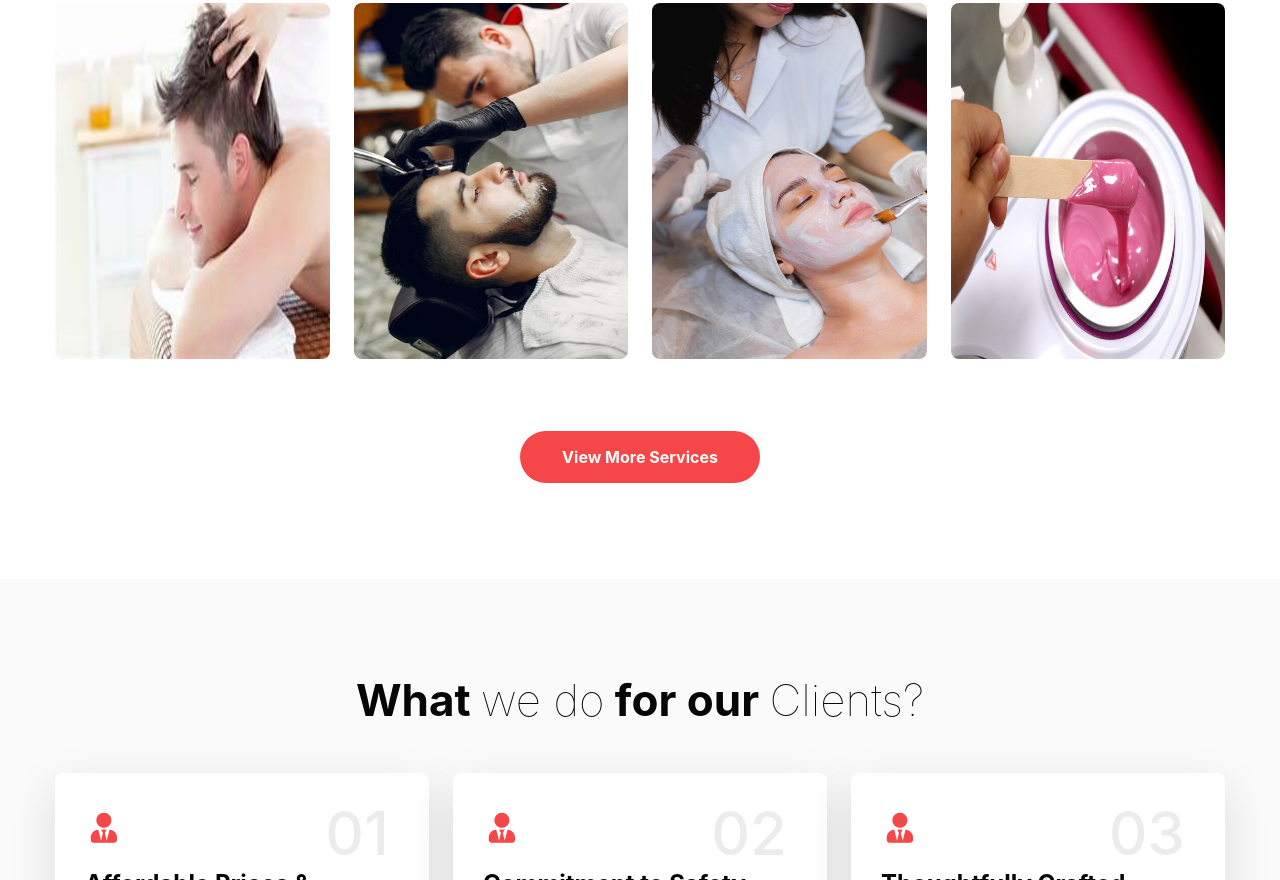
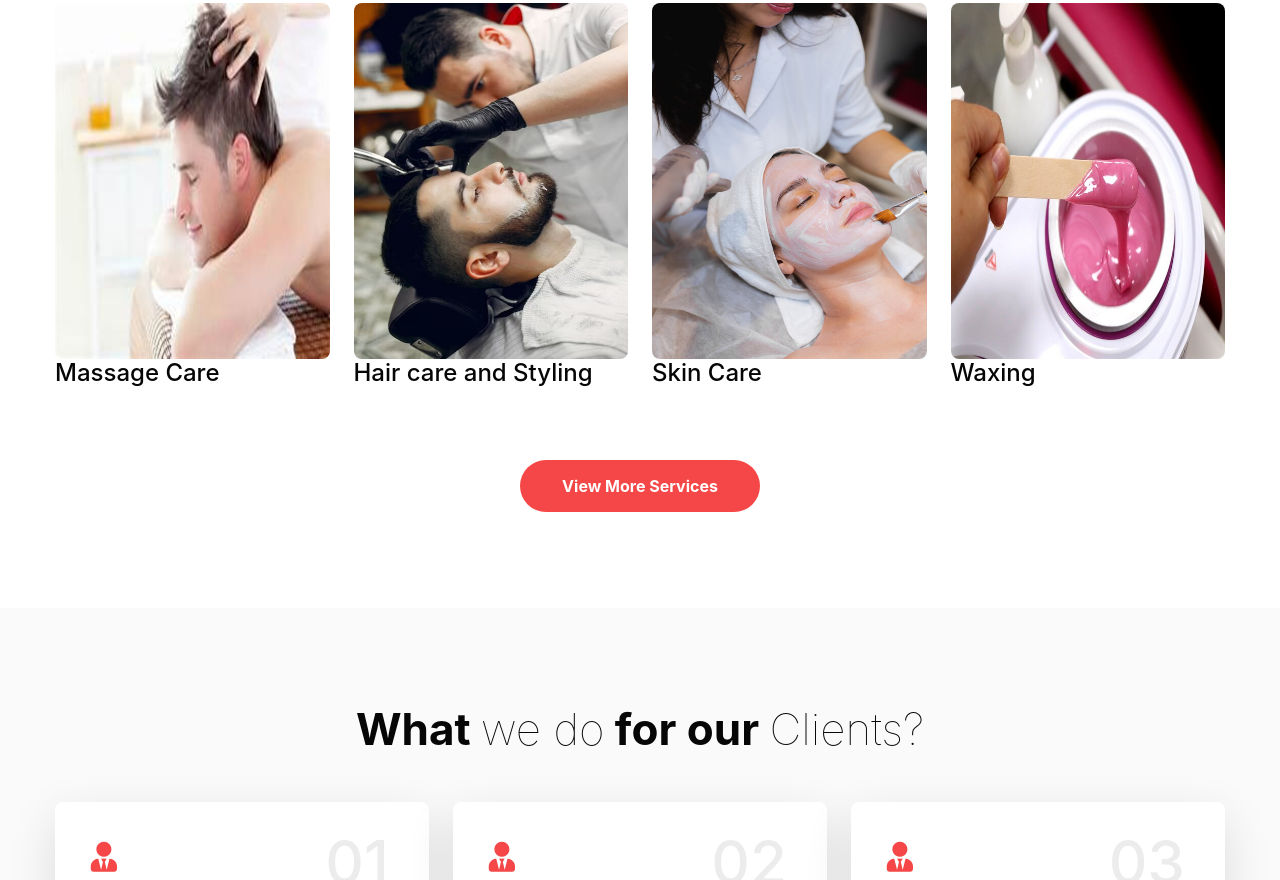
Before and after one commit to neethurajeev/gsrdivine, a plain HTML site: page index.html in a window 1280 px wide. Shown: the part 991-1871 px from the top of the page. Drawn offline with Linux system fonts and the light colour scheme; files whose address does not match are found by name.

Commit message:
Update index.html

```diff
--- a/index.html
+++ b/index.html
@@ -19,9 +19,9 @@
         <div class="container">
             <nav class="navbar navbar-expand-lg navbar-light">
                 <a class="navbar-brand" href="index.html" style="line-height: 1.5;">
-                    <!-- <img src="assets/IMAGE/[removal.ai]_d218e90e-ac8c-4ee1-8dcd-27ae3e4fa2cd-gsr-logo.png" alt=""
-                                class="img-logo" /> -->
-                    GSR<span> - Divine <br><span style="font-size: 20px; ">Unisex SPA and Saloon</span>
+                    <img src="assets/IMAGE/[removal.ai]_d218e90e-ac8c-4ee1-8dcd-27ae3e4fa2cd-gsr-logo.png" alt=""
+                    class="img-logo" />
+                    <!-- GSR<span> - Divine <br><span style="font-size: 20px; ">Unisex SPA and Saloon</span> -->
                 </a>
                 <button class="navbar-toggler collapsed" type="button" data-bs-toggle="collapse"
                     data-bs-target="#navbarScroll" aria-controls="navbarScroll" aria-expanded="false"
@@ -83,9 +83,9 @@
                     <div class="grids5-info">
                         <a href="services.html" class="blog-image d-block zoom"><img src="assets/IMAGE/s11.jpg" alt=""
                                 class="img-fluid radius-image" />
-                            <div class="image-overlay">
-                                <h4>Massage Care</h4>
-                                <p>Our massage therapy services include a range of techniques, from Swedish and deep tissue to hot stone and aromatherapy</p>
+                            <div class="image">
+                                <h4 class="servicehead">Massage Care</h4>
+                                <!-- <p  class="servicebody">Our massage therapy services include a range of techniques, from Swedish and deep tissue to hot stone and aromatherapy</p> -->
                             </div>
 
                         </a>
@@ -95,9 +95,8 @@
                     <div class="grids5-info">
                         <a href="services.html" class="blog-image d-block zoom"><img src="assets/IMAGE/s2.jpg" alt=""
                                 class="img-fluid radius-image" />
-                            <div class="image-overlay">
-                                <h4>Hair care and Styling</h4>
-                                <p>Transform your look with our expert hair coloring services, tailored to your unique style and preferences. </p>
+                            <div class="image">
+                                <h4 class="servicehead">Hair care and Styling</h4>
                             </div>
 
                         </a>
@@ -107,9 +106,8 @@
                     <div class="grids5-info">
                         <a href="services.html" class="blog-image d-block zoom"><img src="assets/IMAGE/s3.jpg" alt=""
                                 class="img-fluid radius-image" />
-                            <div class="image-overlay">
-                                <h4>Skin Care</h4>
-                                <p>Experience the ultimate in skincare luxury with our curated range of treatments designed to nourish and rejuvenate your skin. </p>
+                            <div class="image">
+                                <h4 class="servicehead">Skin Care</h4>
                             </div>
 
                         </a>
@@ -119,9 +117,8 @@
                     <div class="grids5-info">
                         <a href="services.html" class="blog-image d-block zoom"><img src="assets/IMAGE/s4.jpg" alt=""
                                 class="img-fluid radius-image" />
-                            <div class="image-overlay">
-                                <h4>Waxing</h4>
-                                <p>Get silky smooth skin with our professional waxing services, available for both men and women.</p>
+                            <div class="image">
+                                <h4 class="servicehead">Waxing</h4>
                             </div>
 
                         </a>
```
